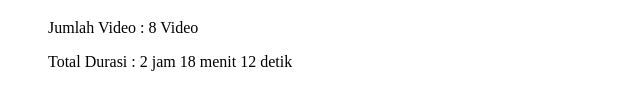
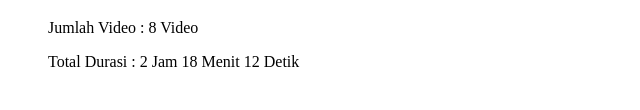
Before and after one commit to hendrikjp24/Javascript-Lanjutan, a plain HTML site: page 4.3 Latihan Filter,Map dan Reduce/index.html in a window 1280 px wide. Shown: the part 358-468 px from the top of the page, 0-640 px from the left. Drawn offline with Linux system fonts and the light colour scheme.

Commit message:
Mengulang kembali jawaban dari latihan kemarin by myself

```diff
--- a/4.3 Latihan Filter,Map dan Reduce/index.html
+++ b/4.3 Latihan Filter,Map dan Reduce/index.html
@@ -33,6 +33,6 @@
         </li>
     </ol>
 
-    <script src="./script.js"></script>
+    <script src="./script2.js"></script>
 </body>
 </html>
--- /dev/null
+++ b/4.3 Latihan Filter,Map dan Reduce/script2.js
@@ -0,0 +1,46 @@
+// ambil semua list video didalam li
+
+// setelah diambil semua, ubah bentuknya yang awalnya nodelist ke dalam array
+const videos = Array.from(document.querySelectorAll("[data-duration]"));
+
+// filter yang mengandung JAVASCRIPT LANJUTAN
+
+const videoJs = videos.filter(video => video.textContent.includes("JAVASCRIPT LANJUTAN"))
+
+
+// ambil duration setiap video
+ .map(durasi => durasi.dataset.duration)
+
+
+//  split agar menit dan detik terpisah setiap duration
+// dan ubah
+ .map(waktu => {
+    // split
+    const parts = waktu.split(":").map(part => parseFloat(part));
+    return (parts[0] * 60) + parts[1];  //mengubah durasi ke dalam detik untuk setiap list video yang sudah di filter
+ })
+
+//  menjumlahkan semua durasi ke dalam satuan detik
+ .reduce((acc,curr) => acc + curr);
+
+//  ubah ke dalam jam
+
+const jam = Math.floor(videoJs/3600);
+
+console.log(videoJs);
+
+const menit = Math.floor((videoJs - (jam * 3600)) / 60);
+
+const detik = videoJs - ((jam * 3600) + (menit * 60));
+
+const jumlahVideo = videos.filter(video => video.textContent.includes("JAVASCRIPT LANJUTAN")).length;
+
+
+// menangkap tempat display
+
+const displayJumlah = document.querySelector(".jumlah-video");
+const displayDurasi = document.querySelector(".total-durasi");
+
+
+displayJumlah.innerHTML = jumlahVideo + " Video";
+displayDurasi.innerHTML = `${jam} Jam ${menit} Menit ${detik} Detik`;
```
